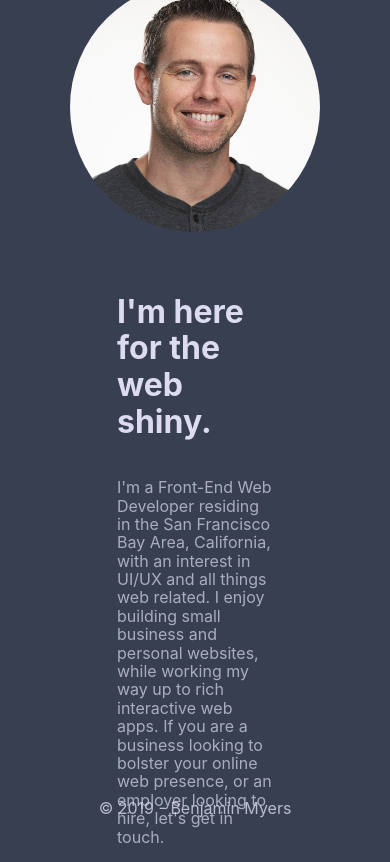
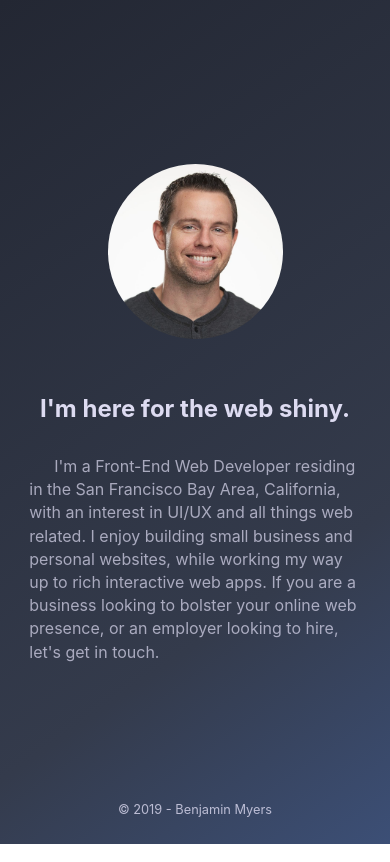
Before and after one commit to benjammin502/benergize, a Gatsby site: page / in a window 390 px wide. Built offline with nearby package versions, Linux system fonts and the light colour scheme; Gatsby itself is replaced by a stand-in of ours.

Commit message:
added background, media queries

```diff
--- a/src/components/layout.css
+++ b/src/components/layout.css
@@ -367,7 +367,16 @@ body {
   display: flex;
   flex-direction: column;
   justify-content: center;
-  background: #383F51;
+  /* background: #232733; */
+  background: linear-gradient(-35deg, #3C4F76, #343B4C 30%, #232733);
+}
+
+.background {
+  position: absolute;
+  display: block;
+  top: 0;
+  left: 0;
+  z-index: 0;
 }
 
 #container {
@@ -377,6 +386,7 @@ body {
   min-height: 100%;
   /* height: 100%; */
   position: relative;
+  z-index: 1;
 }
 
 footer {
@@ -385,6 +395,7 @@ footer {
   width: 100%;
   height: 45px;
   text-align: center;
+  z-index: 1;
 }
 
 .copyright {
--- a/src/components/layout.js
+++ b/src/components/layout.js
@@ -11,6 +11,7 @@ import { StaticQuery, graphql } from "gatsby"
 
 import Footer from "./footer"
 import "./layout.css"
+import "../pages/main.css"
 
 const Layout = ({ children }) => (
   <StaticQuery
--- a/src/pages/index.js
+++ b/src/pages/index.js
@@ -4,7 +4,7 @@ import Layout from "../components/layout"
 import Image from "../components/image"
 import SEO from "../components/seo"
 
-import "./main.css"
+
 
 const IndexPage = () => (
   <Layout>
@@ -20,7 +20,7 @@ const IndexPage = () => (
       ]}
     />
     <div className="intro-wrapper">
-      <div>
+      <div className="headshot">
         <Image />
       </div>
       <h1 className="intro-heading">I'm here for the web shiny.</h1>
--- a/src/pages/main.css
+++ b/src/pages/main.css
@@ -7,9 +7,9 @@
   /* height: 50%; */
 }
 
-.intro-wrapper > div {
-  height: 250px;
-  width: 250px;
+.headshot {
+  height: 100%;
+  width: 200px;
   margin-bottom: 2.5rem;
 }
 
@@ -20,12 +20,51 @@
 .intro-desc {
   opacity: 0.7;
   color: #DDDBF1;
+  text-indent: 25px;
+  line-height: 1.45rem;
 }
 
-.headshot {
-  display: flex;
-  max-width: 250px;
-  height: 250px;
-  margin-bottom: 1.45rem;
-  border-radius: 100%;
+
+
+/* Media Queries */
+/* 1200 */
+@media screen and (max-width: 1200px) {
+  .intro-wrapper {
+    width: 65%;
+  }
+
 }
+
+/* 990 */
+@media screen and (max-width: 990px) {
+  .intro-wrapper {
+    width: 75%;
+  }
+
+  .headshot {
+    width: 190px;
+  }
+
+  .copyright {
+    font-size: 0.8rem;
+  }
+
+
+
+}
+
+/* 768 */
+@media screen and (max-width: 768px) {
+  .intro-wrapper {
+    width: 85%;
+  }
+
+  .intro-heading {
+    font-size: 1.5rem;
+  }
+
+  .headshot {
+    width: 175px;
+  }
+
+}
```
Also changed, not shown: src/images/background.jpg (added).
